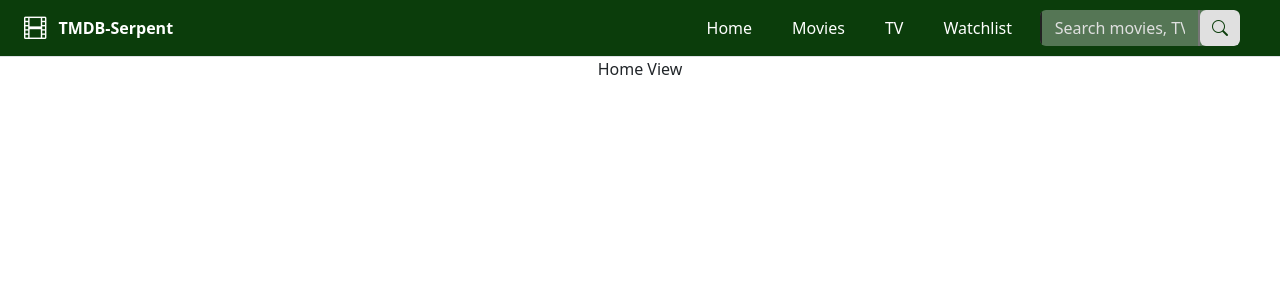
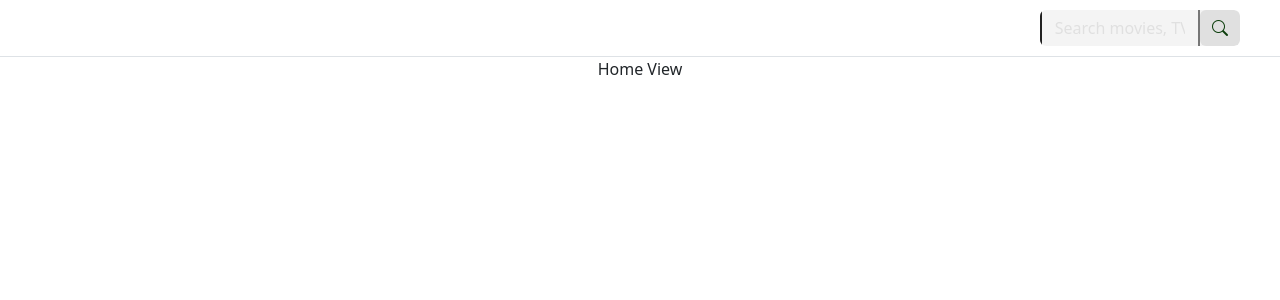
Before and after one commit to mohsina-rifa/PIP-TMDB, a Vue app: page / in a window 1280 px wide. Shown: the top 300 px of the page. Built offline with nearby package versions, Linux system fonts and the light colour scheme.

Commit message:
day-2 : update favicon path and change Navbar background to transparent

```diff
--- a/index.html
+++ b/index.html
@@ -2,7 +2,7 @@
 <html lang="en">
   <head>
     <meta charset="UTF-8" />
-    <link rel="icon" href="/public/serpent.png" />
+    <link rel="icon" href="/serpent.png" />
     <meta name="viewport" content="width=device-width, initial-scale=1.0" />
     <link
       rel="stylesheet"
--- a/src/components/Navbar.vue
+++ b/src/components/Navbar.vue
@@ -48,7 +48,7 @@ const props = defineProps({
 
 <style scoped>
 .navbar {
-  background: var(--green-1); /* use palette */
+  background: none; /* use palette */
   border-bottom: 1px solid var(--silver-3);
 }
 
```
